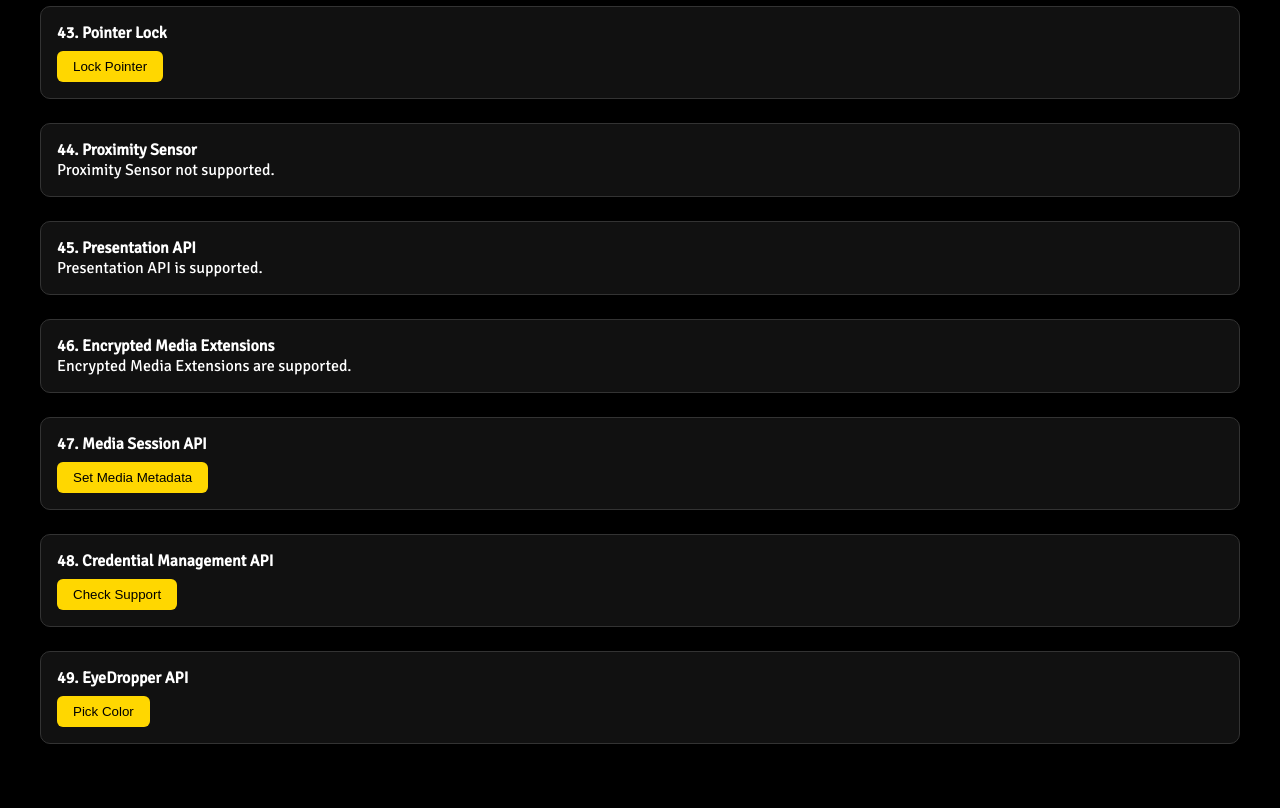
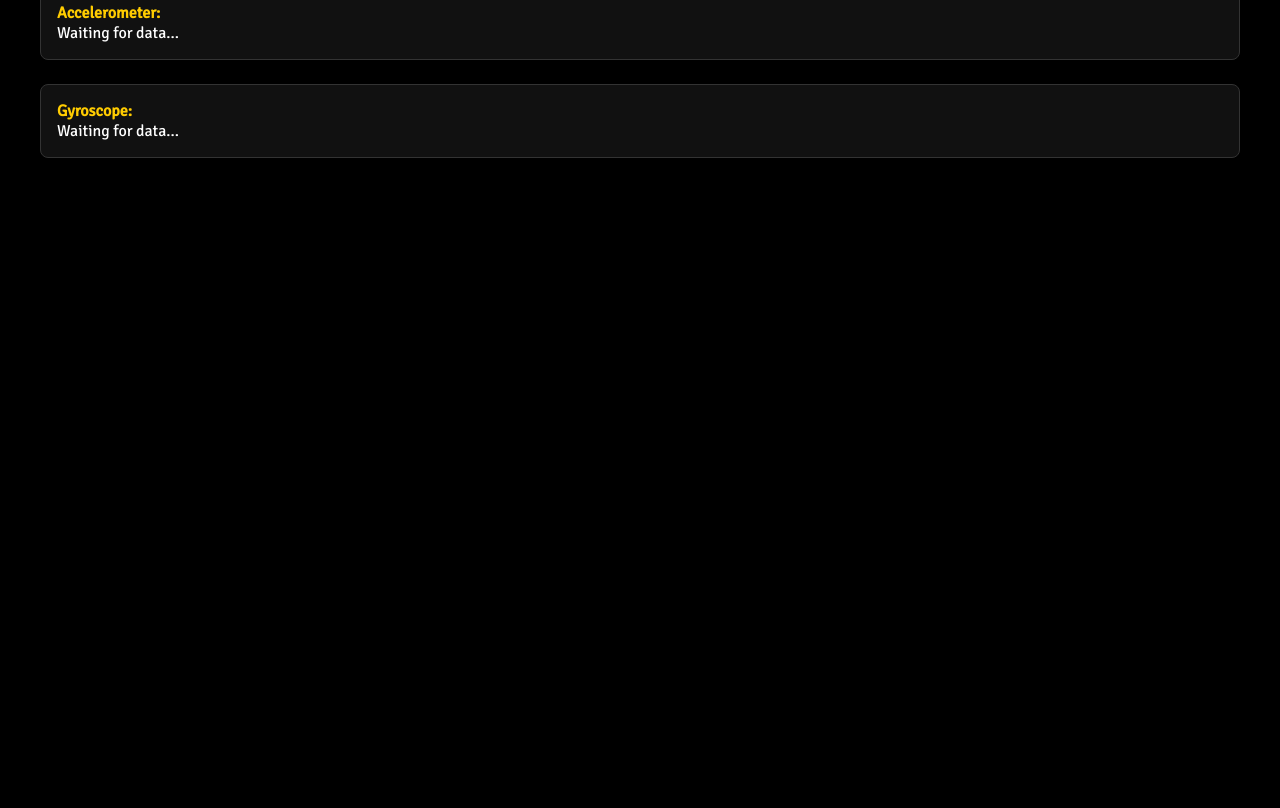
Before and after one commit to Timeness/xFlip, a plain HTML site: page demo001.html in a window 1280 px wide. Shown: the part 116-924 px from the top of the page. After the commit the page ends 800 px from the top, so only its background shows below. Drawn offline with Linux system fonts and the light colour scheme.

Commit message:
Update demo001.html

```diff
--- a/demo001.html
+++ b/demo001.html
@@ -1,155 +1,71 @@
 <!DOCTYPE html>
 <html lang="en">
 <head>
-  <meta charset="UTF-8">
-  <title>Features 43-49 Demo</title>
+  <meta charset="UTF-8" />
+  <meta name="viewport" content="width=device-width, initial-scale=1.0"/>
+  <title>Accelerometer & Gyroscope Demo</title>
   <link href="https://fonts.googleapis.com/css2?family=Signika&display=swap" rel="stylesheet">
   <style>
     body {
       font-family: 'Signika', sans-serif;
-      background: #000;
+      background-color: #000;
       color: #fff;
       padding: 2rem;
+    }
+    h1 {
+      font-size: 1.5rem;
+      margin-bottom: 1rem;
     }
     section {
       background: #111;
       border: 1px solid #333;
-      border-radius: 10px;
+      border-radius: 8px;
       padding: 1rem;
       margin-bottom: 1.5rem;
     }
-    button {
-      background: #ffd700;
-      border: none;
-      color: #000;
-      padding: 0.5rem 1rem;
-      margin-top: 0.5rem;
-      border-radius: 6px;
-      cursor: pointer;
-    }
-    button:hover {
-      background: #e5c100;
+    .label {
+      font-weight: bold;
+      color: #ffcc00;
     }
   </style>
 </head>
 <body>
 
-  <h1>Features 43 to 49 Demo</h1>
+  <h1>Accelerometer & Gyroscope Live Data</h1>
 
   <section>
-    <strong>43. Pointer Lock</strong><br>
-    <button onclick="lockPointer()">Lock Pointer</button>
-    <div id="pointerResult"></div>
+    <div class="label">Accelerometer:</div>
+    <div id="accelData">Waiting for data...</div>
   </section>
 
   <section>
-    <strong>44. Proximity Sensor</strong><br>
-    <div id="proximityResult">Checking support...</div>
-  </section>
-
-  <section>
-    <strong>45. Presentation API</strong><br>
-    <div id="presentationResult">Checking support...</div>
-  </section>
-
-  <section>
-    <strong>46. Encrypted Media Extensions</strong><br>
-    <div id="emeResult">Checking support...</div>
-  </section>
-
-  <section>
-    <strong>47. Media Session API</strong><br>
-    <button onclick="setMediaSession()">Set Media Metadata</button>
-    <div id="mediaSessionResult"></div>
-  </section>
-
-  <section>
-    <strong>48. Credential Management API</strong><br>
-    <button onclick="checkCredentialSupport()">Check Support</button>
-    <div id="credentialResult"></div>
-  </section>
-
-  <section>
-    <strong>49. EyeDropper API</strong><br>
-    <button onclick="openEyeDropper()">Pick Color</button>
-    <div id="eyedropperResult"></div>
+    <div class="label">Gyroscope:</div>
+    <div id="gyroData">Waiting for data...</div>
   </section>
 
   <script>
-    // 43. Pointer Lock
-    function lockPointer() {
-      document.body.requestPointerLock();
-      document.getElementById('pointerResult').innerText = "Pointer lock requested.";
+    // 40. Accelerometer
+    try {
+      const accel = new Accelerometer({ frequency: 60 });
+      accel.addEventListener('reading', () => {
+        document.getElementById('accelData').innerHTML =
+          `X: ${accel.x.toFixed(3)}<br>Y: ${accel.y.toFixed(3)}<br>Z: ${accel.z.toFixed(3)}`;
+      });
+      accel.start();
+    } catch (err) {
+      document.getElementById('accelData').innerText = "Accelerometer not supported or permission denied.";
     }
 
-    // 44. Proximity Sensor
-    const proxResult = document.getElementById('proximityResult');
-    if ('ProximitySensor' in window) {
-      try {
-        const sensor = new ProximitySensor();
-        sensor.addEventListener('reading', () => {
-          proxResult.innerText = `Distance: ${sensor.distance} cm`;
-        });
-        sensor.start();
-      } catch (e) {
-        proxResult.innerText = "Proximity Sensor error: " + e;
-      }
-    } else {
-      proxResult.innerText = "Proximity Sensor not supported.";
-    }
-
-    // 45. Presentation API
-    const presentationResult = document.getElementById('presentationResult');
-    if ('presentation' in navigator) {
-      presentationResult.innerText = "Presentation API is supported.";
-    } else {
-      presentationResult.innerText = "Presentation API not supported.";
-    }
-
-    // 46. Encrypted Media Extensions
-    const emeResult = document.getElementById('emeResult');
-    if (typeof HTMLMediaElement.prototype.setMediaKeys === 'function') {
-      emeResult.innerText = "Encrypted Media Extensions are supported.";
-    } else {
-      emeResult.innerText = "Encrypted Media Extensions not supported.";
-    }
-
-    // 47. Media Session API
-    function setMediaSession() {
-      if ('mediaSession' in navigator) {
-        navigator.mediaSession.metadata = new MediaMetadata({
-          title: "Test Track",
-          artist: "AI Artist",
-          album: "AI Beats",
-        });
-        document.getElementById('mediaSessionResult').innerText = "Media metadata set.";
-      } else {
-        document.getElementById('mediaSessionResult').innerText = "Media Session API not supported.";
-      }
-    }
-
-    // 48. Credential Management API
-    function checkCredentialSupport() {
-      if ('credentials' in navigator) {
-        document.getElementById('credentialResult').innerText = "Credential Management API supported.";
-      } else {
-        document.getElementById('credentialResult').innerText = "Credential Management API not supported.";
-      }
-    }
-
-    // 49. EyeDropper API
-    async function openEyeDropper() {
-      if ('EyeDropper' in window) {
-        const eyeDropper = new EyeDropper();
-        try {
-          const result = await eyeDropper.open();
-          document.getElementById('eyedropperResult').innerText = "Color picked: " + result.sRGBHex;
-        } catch (err) {
-          document.getElementById('eyedropperResult').innerText = "Error: " + err;
-        }
-      } else {
-        document.getElementById('eyedropperResult').innerText = "EyeDropper API not supported.";
-      }
+    // 41. Gyroscope
+    try {
+      const gyro = new Gyroscope({ frequency: 60 });
+      gyro.addEventListener('reading', () => {
+        document.getElementById('gyroData').innerHTML =
+          `X: ${gyro.x.toFixed(3)}<br>Y: ${gyro.y.toFixed(3)}<br>Z: ${gyro.z.toFixed(3)}`;
+      });
+      gyro.start();
+    } catch (err) {
+      document.getElementById('gyroData').innerText = "Gyroscope not supported or permission denied.";
     }
   </script>
 
```
